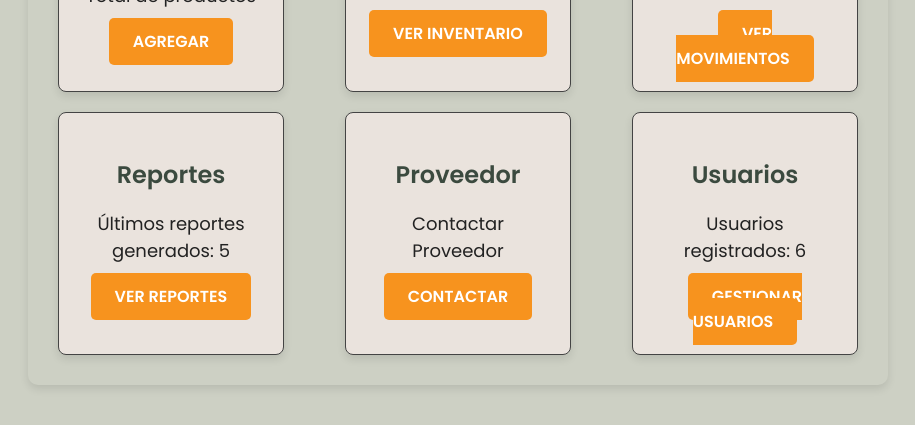
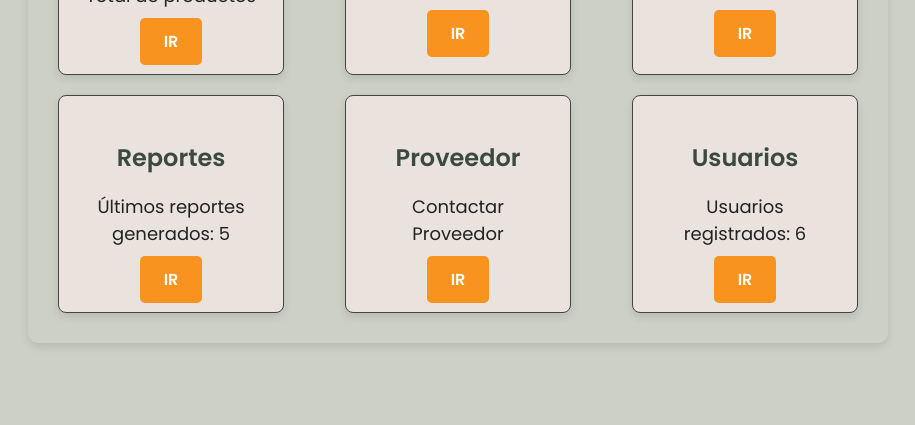
Before and after one commit to ConiJReyes/Inventario_MZA, a Django app: page /dashboard/ in a window 1280 px wide. Shown: the part 495-920 px from the top of the page, without its empty margins (182-1097 px from the left). After the commit the page ends 841 px from the top, so only its background shows below. Run offline with Django 5.2, Linux system fonts and the light colour scheme; a user stored in the database is signed in; data comes from the database, SQL or seed files in the repository; both versions use the stored data as it was after the commit.

Commit message:
Dashboard arreglado

```diff
--- a/inventario_app/templates/inventario_app/dashboard.html
+++ b/inventario_app/templates/inventario_app/dashboard.html
@@ -40,9 +40,7 @@
             padding: 30px;
             background-color: #fff;
             box-shadow: 0 4px 8px rgba(0, 0, 0, 0.1);
-            /* sombra ligera */
             border-radius: 10px;
-            /* bordes redondeados */
             text-align: center;
         }
 
@@ -68,13 +66,11 @@
             border-radius: 8px;
             text-align: center;
             box-shadow: 0 4px 8px rgba(0, 0, 0, 0.1);
-            /* sombra ligera */
             transition: transform 0.3s ease;
         }
 
         .dashboard-card:hover {
             transform: translateY(-10px);
-            /* efecto hover para elevar las tarjetas */
         }
 
         .dashboard-card h3 {
@@ -127,39 +123,39 @@
             <div class="dashboard-card">
                 <h3>Agregar productos</h3>
                 <p>Total de productos</p>
-                <a href="{% url 'registrar_producto' %}" class="button">Agregar</a>
+                <a href="{% url 'registrar_producto' %}" class="button">Ir</a>
             </div>
             {% endif %}
 
             <div class="dashboard-card">
                 <h3>Inventario</h3>
                 <p>Total de productos: {{producto_count}}</p>
-                <a href="{% url 'productos_inventario' %}" class="button">Ver Inventario</a>
+                <a href="{% url 'productos_inventario' %}" class="button">Ir</a>
             </div>
 
             <div class="dashboard-card">
                 <h3>Movimientos</h3>
                 <p>Entradas y salidas registradas:{{ movimientos_count }}</p>
-                <a href="{% url 'movimientos' %}" class="button">Ver Movimientos</a>
+                <a href="{% url 'movimientos' %}" class="button">Ir</a>
             </div>
 
             <div class="dashboard-card">
                 <h3>Reportes</h3>
                 <p>Últimos reportes generados: 5</p>
-                <a href="{% url 'reportes' %}" class="button">Ver Reportes</a>
+                <a href="{% url 'reportes' %}" class="button">Ir</a>
             </div>
 
             <div class="dashboard-card">
                 <h3>Proveedor</h3>
                 <p>Contactar Proveedor</p>
-                <a href="{% url 'proveedores' %}" class="button">Contactar</a>
+                <a href="{% url 'proveedores' %}" class="button">Ir</a>
             </div>
 
             {% if user.is_staff %}
             <div class="dashboard-card">
                 <h3>Usuarios</h3>
                 <p>Usuarios registrados: {{usuarios_count}}</p>
-                <a href="{% url 'configuracion' %}" class="button">Gestionar Usuarios</a>
+                <a href="{% url 'configuracion' %}" class="button">Ir</a>
             </div>
             {% endif %}
         </div>
```
Also changed, not shown: db.sqlite3.
